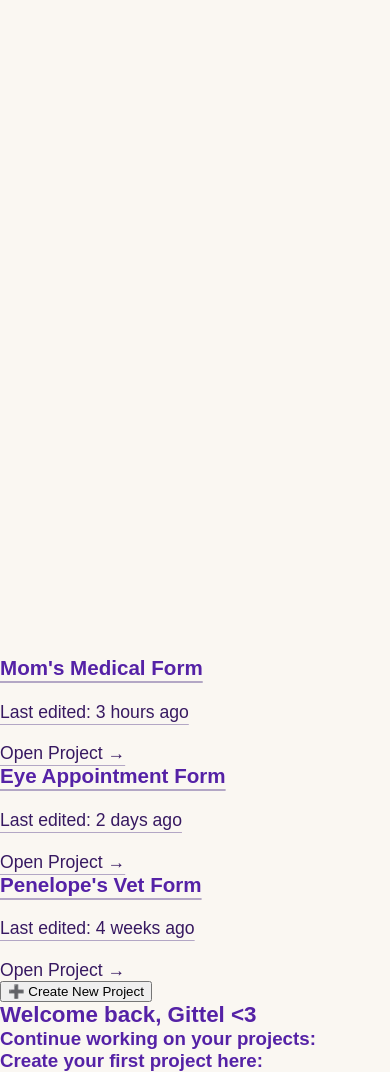
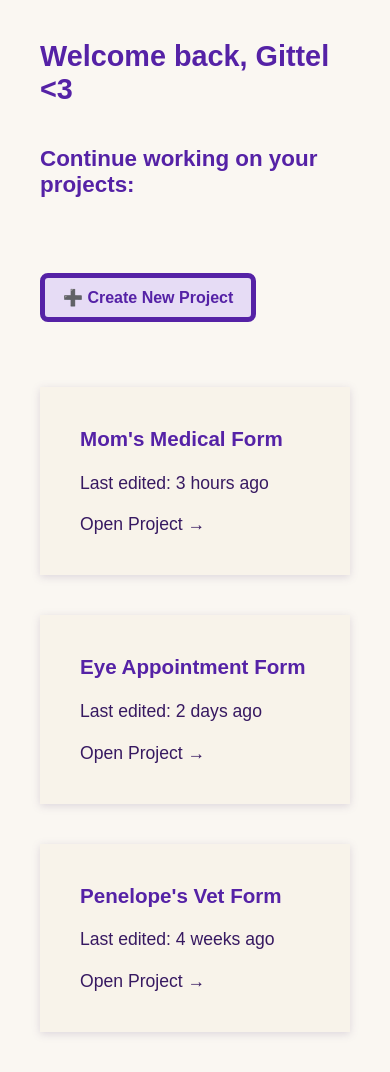
Before and after one commit to gittel-rosenblatt/iris, a Flask app: page /dashboard in a window 390 px wide. Shown: the part 94-1166 px from the top of the page. Run offline with Flask 3, Linux system fonts and the light colour scheme.

Commit message:
Style dashboard CSS for desktop and mobile

```diff
--- a/static/style.css
+++ b/static/style.css
@@ -702,6 +702,57 @@ body.is-switched .login {
     border: 5px solid var(--iris-purple);
 }
 
+.dashboard-main {
+    display: flex;
+    flex-direction: column;
+    padding: clamp(40px, 4%, 90px);
+    gap: 60px;
+    overflow-y: auto;
+}
+
+.welcome-header {
+    display: flex;
+    flex-direction: column;
+    gap: 40px;
+}
+
+.btn-create-project {
+    padding: 10px 18px;
+    margin: 15px 0 5px 0;
+    border: 5px solid var(--text-header);
+    border-radius: 8px;
+    background-color: var(--iris-purple);
+    color: var(--text-header);
+    font-family: var(--main-font);
+    font-size: var(--font-size-sm);
+    font-weight: 700;
+    cursor: pointer;
+    box-sizing: border-box;
+}
+
+.btn-create-project:hover {
+    background-color: var(--text-header);
+    color: var(--iris-purple);
+    border: 5px solid var(--iris-purple);
+}
+
+.projects-grid {
+    display: flex;
+    gap: 40px;
+}
+
+.projects-grid a {
+    text-decoration: none;
+    background-color: var(--bg-card);
+    filter: drop-shadow(0px 2px 4px rgba(55, 25, 97, 0.15));
+    padding: 40px;
+    transition: opacity 0.2 ease;
+}
+
+.projects-grid a:hover {
+    opacity: 0.7;
+}
+
 @media (max-width: 768px) {
 /* main */
     body {
@@ -913,4 +964,11 @@ body.is-switched .login {
     .privacy, .terms {
         padding: 40px;
     }
+
+/* dashboard */
+    .projects-grid {
+        display: flex;
+        flex-direction: column;
+        gap: 40px;
+    }
 }
--- a/templates/dashboard.html
+++ b/templates/dashboard.html
@@ -37,16 +37,16 @@
     </nav>
 </header>
 
-<main>
+<main class="dashboard-main">
     <div class="welcome-header">
-        <h2>Welcome back, Gittel &lt;3</h2>
-        <h3>Continue working on your projects:</h3>
-        <h3>Create your first project here:</h3>
+        <h1>Welcome back, Gittel &lt;3</h1>
+        <h2 id="has-projects">Continue working on your projects:</h2>
+        <!--<h2 id="no-projects">Create your first project here:</h2>-->
     </div>
 
     <div class="create-project-container">
         <button type="button" class="btn-create-project" id="uploadTriggerBtn">
-            <span class="plus-icon">➕</span> Create New Project
+            <spa3n class="plus-icon">➕</span> Create New Project
         </button>
 
         <input type="file" id="pdfFileInput" accept="application/pdf" style="display: none;">
```
